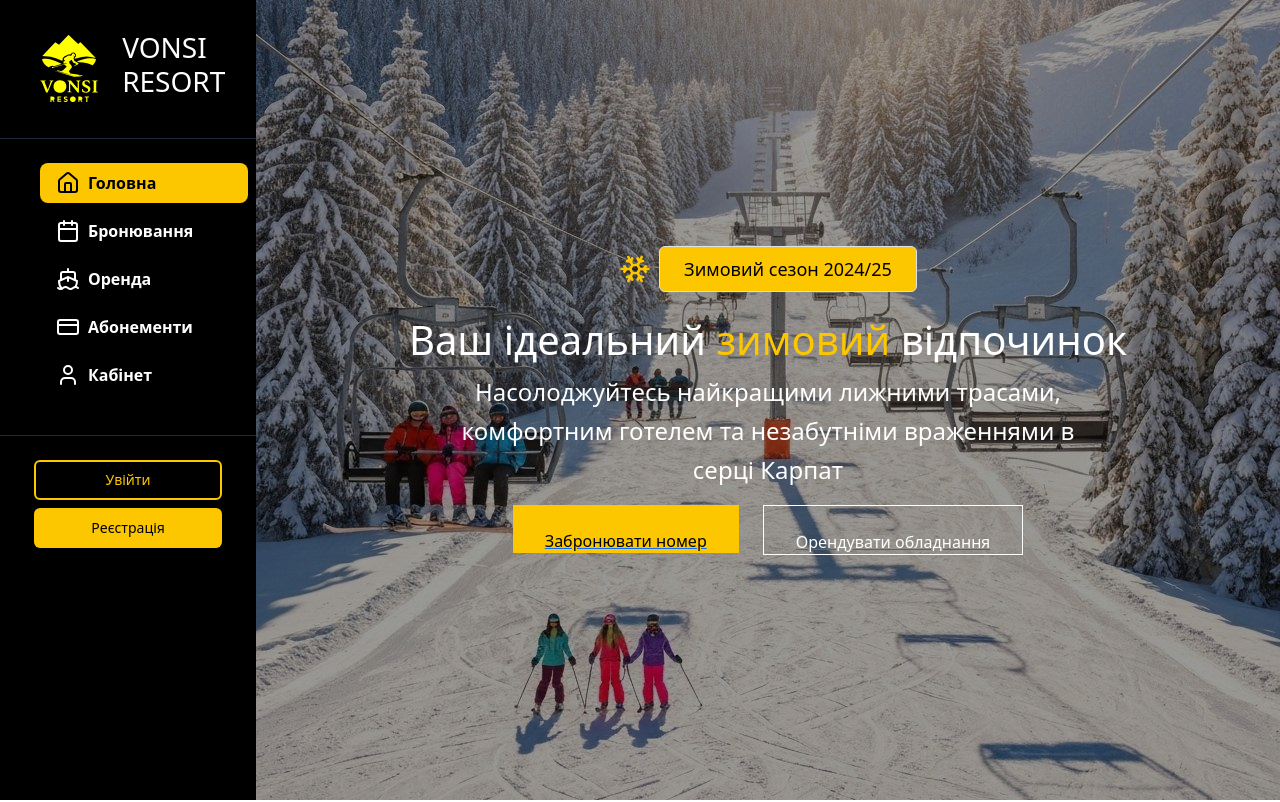
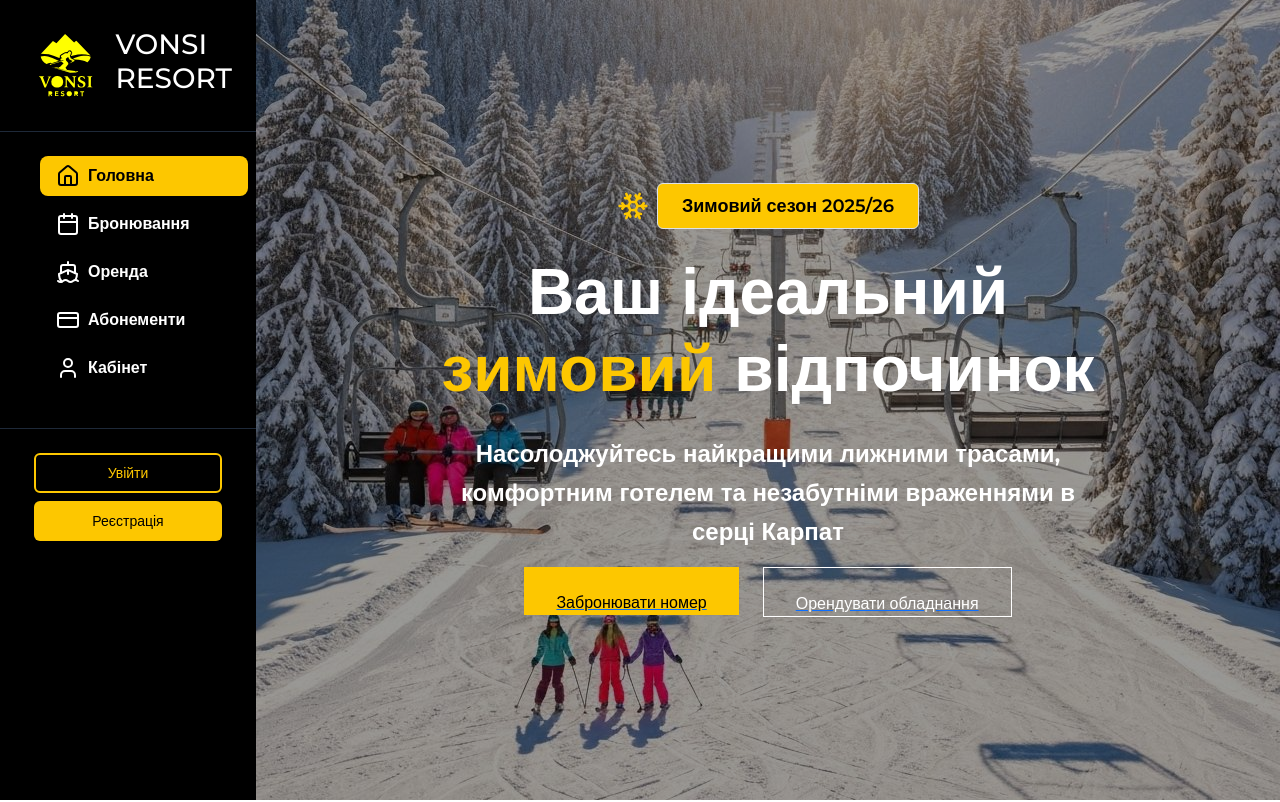
Before and after one commit to AnonimHakerrr/Vonsi, a React (Vite) app in the folder frontend/: page / in a window 1280 px wide. Shown: the top 802 px of the page. Built offline with nearby package versions, Linux system fonts and the light colour scheme; a web font is replaced by a local one.

Commit message:
add style for one Section HomePage

```diff
--- a/frontend/index.html
+++ b/frontend/index.html
@@ -3,6 +3,7 @@
   <head>
     <meta charset="UTF-8" />
     <link rel="icon" type="image/svg+xml" href="/vite.svg" />
+
     <meta name="viewport" content="width=device-width, initial-scale=1.0" />
     <title>Vite + React + TS</title>
   <link href="/src/index.css" rel="stylesheet">
--- a/frontend/src/components/SidebarMenu.tsx
+++ b/frontend/src/components/SidebarMenu.tsx
@@ -39,7 +39,7 @@ export function SidebarMenu() {
         <Button
           variant="ghost"
           size="sm"
-          className="fixed top-4 left-4 z-50 md:hidden bg-black/80 text-white hover:bg-black"
+          className="!w-auto !h-auto p-2 fixed top-4 left-4 z-50 md:hidden bg-black/80 text-white hover:bg-black flex items-center justify-center rounded-full"
           onClick={() => setIsOpen(true)}
         >
           <Menu className="h-5 w-5" />
--- a/frontend/src/index.css
+++ b/frontend/src/index.css
@@ -1,20 +1,16 @@
 @import "tailwindcss";
 
+
+@layer base {
   html, body, #root {
     margin: 0;
     padding: 0;
     height: 100%;
-}
-html, body, #root {
-  margin: 0;
-  padding: 0;
-  height: 100%;
+    box-sizing: border-box;
+    font-family: 'Montserrat', sans-serif; /* додаємо сюди */
   }
 
-
   body {
-  font-family: "Montserrat", sans-serif;
-  margin: 0px; /* прибирає зовнішні відступи */
-  padding: 0px; /* прибирає внутрішні відступи */
-  box-sizing: border-box; /* робить ширину/висоту більш передбачуваною */
+    font-family: 'Montserrat', sans-serif !important; /* примусове застосування */
   }
+}
--- a/frontend/src/pages/Homepage.tsx
+++ b/frontend/src/pages/Homepage.tsx
@@ -25,16 +25,16 @@ export default function HomePage() {
           <div className="relative z-10 text-center text-white max-w-4xl mx-auto px-6">
             <div className="flex items-center justify-center gap-2 mb-4">
               <Snowflake className="h-8 w-8 text-yellow-400" />
-              <Badge className="bg-yellow-400 text-black text-lg px-4 py-2">
-                Зимовий сезон 2024/25
+              <Badge className="bg-yellow-400 text-black text-lg px-4 py-2 font-semibold">
+                Зимовий сезон 2025/26
               </Badge>
             </div>
-            <h1 className="text-6xl md:text-8xl font-bold mb-6 text-balance">
+            <h1 className="!text-[clamp(2rem,5vw,11rem)] !font-black !mb-7 !text-balance leading-tight">
               Ваш ідеальний
               <span className="text-yellow-400"> зимовий </span>
               відпочинок
             </h1>
-            <p className="text-xl md:text-2xl mb-8 text-pretty max-w-2xl mx-auto leading-relaxed">
+            <p className="font-semibold text-[clamp(1rem,2.5vw,1.5rem)] md:text-[clamp(1rem,2.5vw,1.5rem)] mb-8 text-pretty max-w-2xl mx-auto leading-relaxed">
               Насолоджуйтесь найкращими лижними трасами, комфортним готелем та
               незабутніми враженнями в серці Карпат
             </p>
```
Lines whose indentation alone changed are shown as unchanged.
